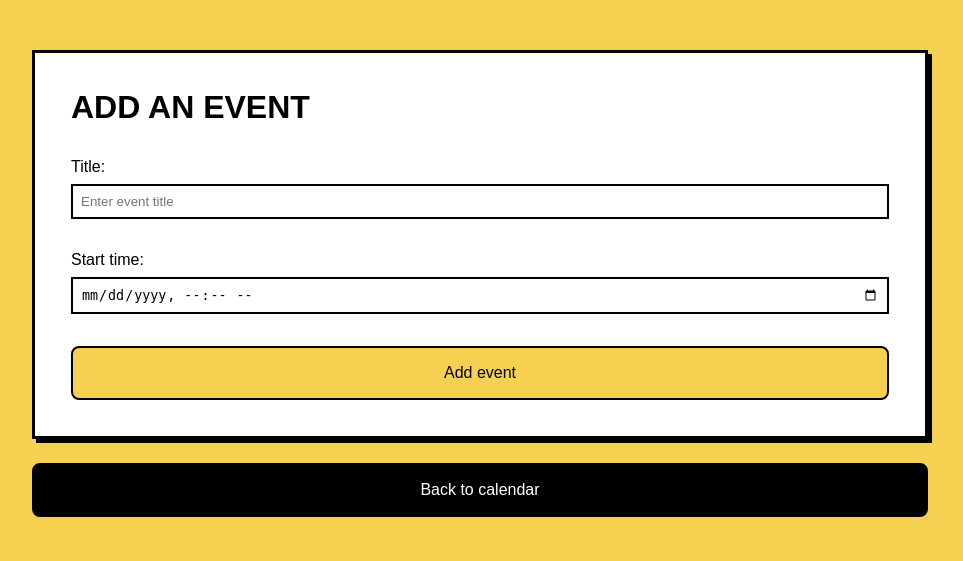
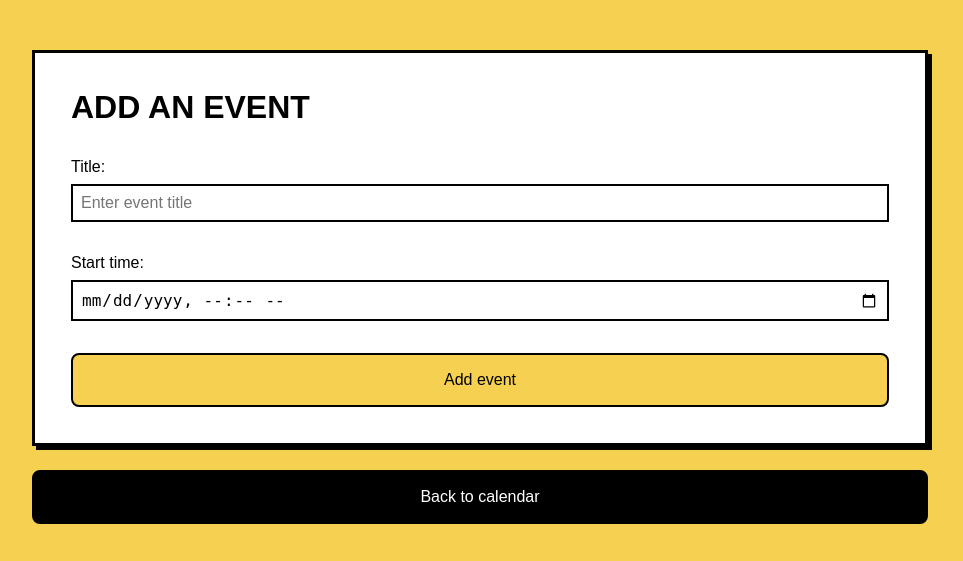
Before and after one commit to CatherineP37/Django-events-calendar, a Django app: page /event/new/ in a window 1280 px wide. Shown: the top 561 px of the page, without its empty margins (160-1123 px from the left). Run offline with Django 5.2, Linux system fonts and the light colour scheme.

Commit message:
Increase size of input text for edit event form

```diff
--- a/events_calendar/static/style.css
+++ b/events_calendar/static/style.css
@@ -217,6 +217,7 @@ main {
 
 .event-form input {
     border: 2px solid #000000;
+    font-size: 1rem;
     padding: 0.5rem;
     width: 100%;
 }
```
